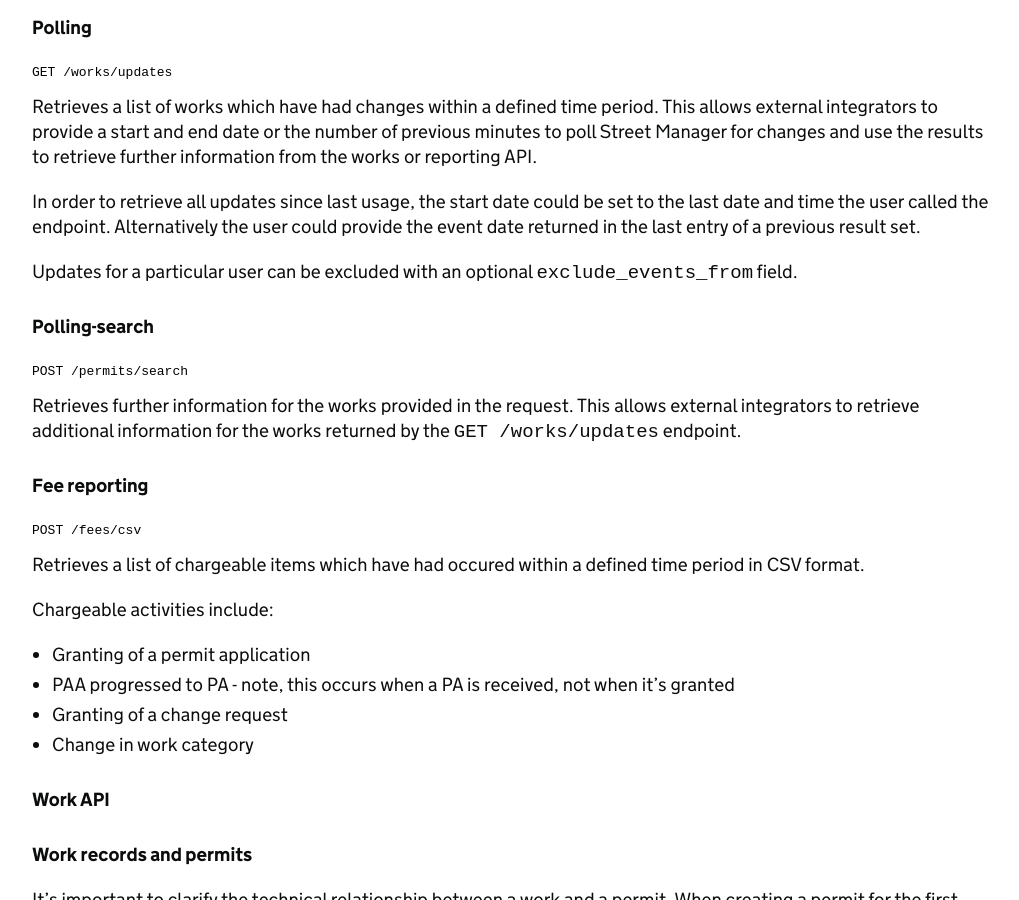
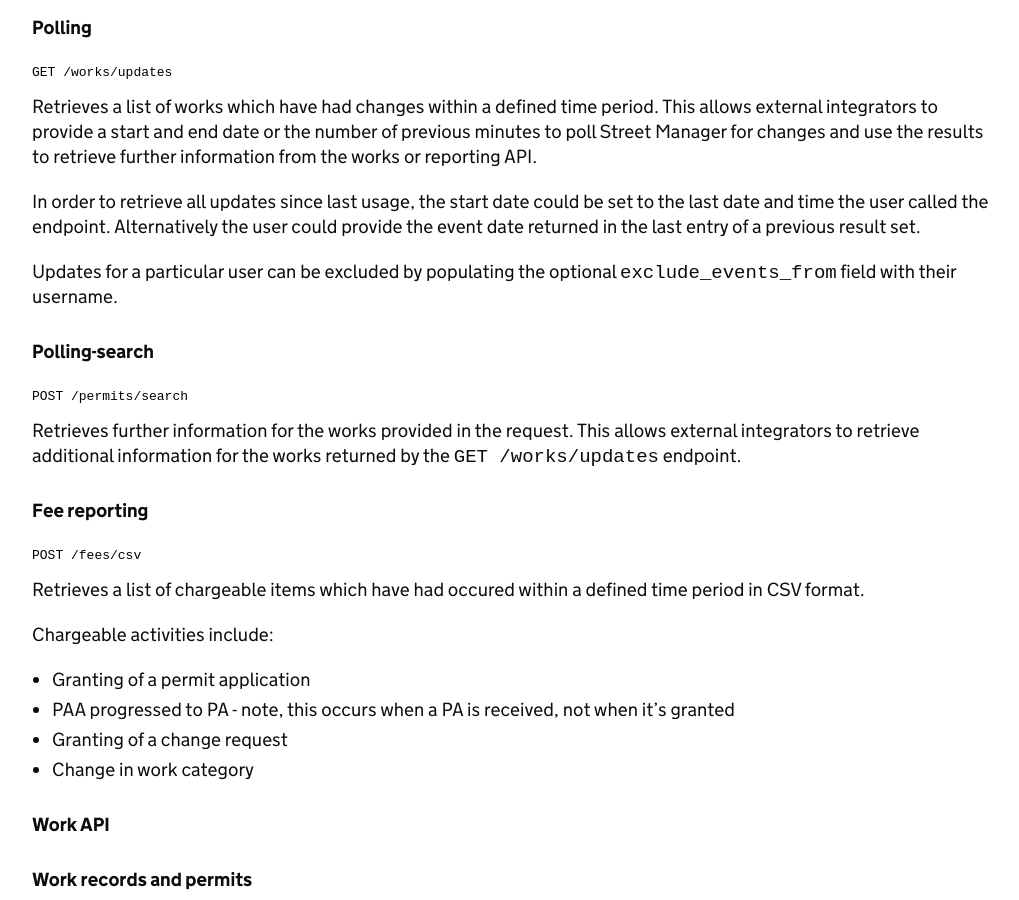
Before and after one commit to jgraham0325/land-register-api-docs, a Jekyll site: the page built from docs/api-documentation/V1.1/index.md, in a window 1280 px wide and 900 px high, scrolled down 29224 px. Shown: the whole window, without its empty margins (128-1147 px from the left). Built offline with Jekyll 4.4.1, drawn with Linux system fonts in a browser that asks for light colours.

Commit message:
SM-2601 - update documentation to explain exclude_updates_from param (#38)

```diff
--- a/docs/api-documentation/V1.1/index.md
+++ b/docs/api-documentation/V1.1/index.md
@@ -1331,7 +1331,7 @@ external integrators to provide a start and end date or the number of previous m
 In order to retrieve all updates since last usage, the start date could be set to the last date and time the user called the endpoint. Alternatively the user could provide the event date returned in the last entry of a previous result set.
 {: .govuk-body}
 
-Updates for a particular user can be excluded with an optional <code>exclude_events_from</code> field.
+Updates for a particular user can be excluded by populating the optional <code>exclude_events_from</code> field with their username.
 {: .govuk-body}
 
 #### Polling-search
```
